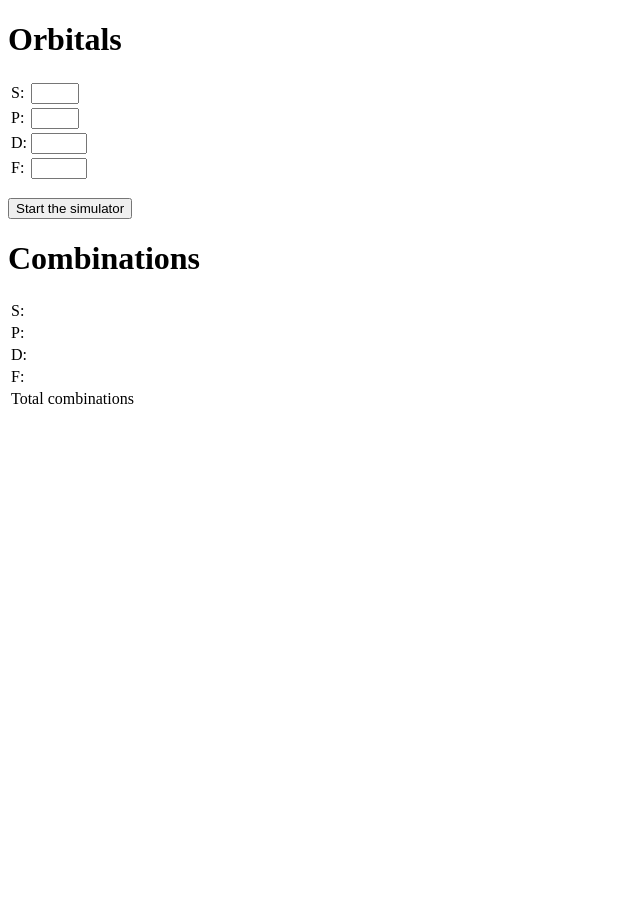
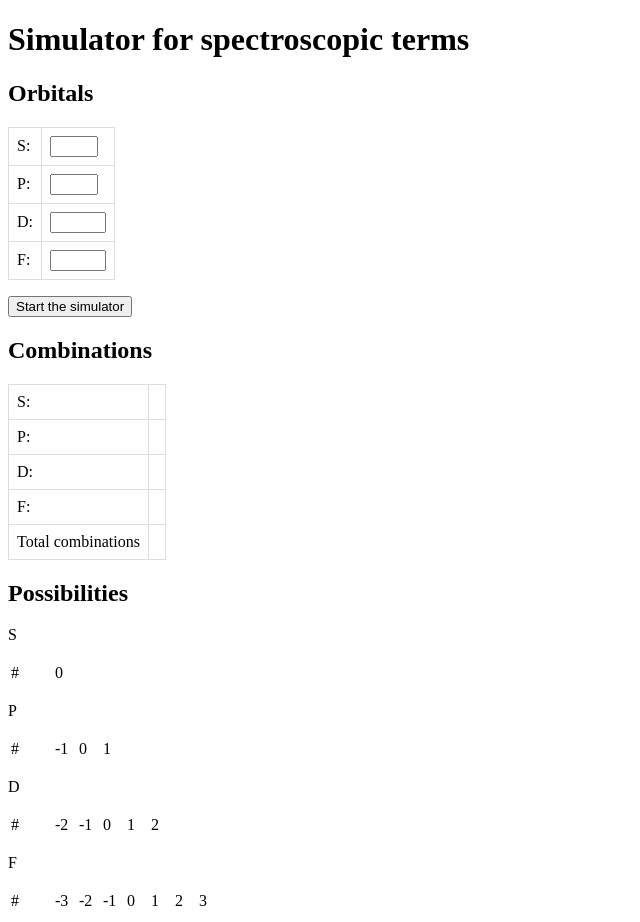
Before and after one commit to 201st-Luka/Sim4SpecTerms, a Flask app: template templates/index.html in a window 1280 px wide. Shown: the whole page, without its empty margins (0-640 px from the left). Before the commit the page ends 404 px from the top, so only its background shows below. Run offline with Flask 3, Linux system fonts and the light colour scheme; the template is opened without the code that fills it, so the values that code supplies are empty.

Commit message:
feat: web ui and simulator

```diff
--- a/app.py
+++ b/app.py
@@ -31,10 +31,20 @@ def index():
                     simulator.combinations(p, 6),
                     simulator.combinations(d, 10),
                     simulator.combinations(f, 14))
-    return render_template("index.html",
-                           s=s, p=p, d=d, f=f,
-                           combinations=combinations,
-                           total_combinations=combinations[0] * combinations[1] * combinations[2] * combinations[3])
+    possibilities = (simulator.possibilities(combinations[0], s, 2),
+                     simulator.possibilities(combinations[1], p, 6),
+                     simulator.possibilities(combinations[2], d, 10),
+                     simulator.possibilities(combinations[3], f, 14))
+
+    return render_template(
+        "index.html",
+        s=s, p=p, d=d, f=f,
+        combinations=combinations,
+        possibilities=(simulator.tf_poss(possibilities[0], 2),
+                       simulator.tf_poss(possibilities[1], 6),
+                       simulator.tf_poss(possibilities[2], 10),
+                       simulator.tf_poss(possibilities[3], 14))
+    )
 
 
 if __name__ == '__main__':
--- /dev/null
+++ b/static/styles.css
@@ -0,0 +1,39 @@
+.table {
+    border-collapse: collapse;
+}
+
+.table th {
+    border: 1px solid #ddd;
+    padding: 8px;
+}
+
+.table td {
+    border: 1px solid #ddd;
+    padding: 8px;
+}
+
+.table tr {
+    border-bottom: 1px solid #ddd;
+}
+
+.table tr:last-child {
+    border-bottom: none;
+}
+
+.possibility-table-container {
+    max-height: 310px;
+    overflow-y: auto;
+}
+
+.possibility-table {
+    composes: table;
+}
+
+.possibility-table td {
+    height: 20px;
+    width: 20px;
+}
+
+.possibility-table td:first-child {
+    width: 40px;
+}
--- a/templates/index.html
+++ b/templates/index.html
@@ -1,34 +1,39 @@
 <!DOCTYPE html>
 <html lang="en">
-<head>
-    <meta charset="UTF-8">
-    <title>Sim4SpecTerms</title>
-</head>
 <body>
-    <h1>Orbitals</h1>
+<h1>Simulator for spectroscopic terms</h1>
+<h2>Orbitals</h2>
 <form action = "/" method = "get">
-            <table>
+    <table class="table">
         <tr>
             <td>S:</td>
-                    <td><input type="number" name=s min=0 max=2 value={{ s }} /></td>
+            <td><label>
+                <input type="number" name=s min=0 max=2 value={{ s }} />
+            </label></td>
         </tr>
         <tr>
             <td>P:</td>
-                    <td><input type="number" name="p" min=0 max=6 value={{ p }} /></td>
+            <td><label>
+                <input type="number" name="p" min=0 max=6 value={{ p }} />
+            </label></td>
         </tr>
         <tr>
             <td>D:</td>
-                    <td><input type="number" name="d" min=0 max=10 value={{ d }} /></td>
+            <td><label>
+                <input type="number" name="d" min=0 max=10 value={{ d }} />
+            </label></td>
         </tr>
         <tr>
             <td>F:</td>
-                    <td><input type="number" name="f" min=0 max=14 value={{ f }} /></td>
+            <td><label>
+                <input type="number" name="f" min=0 max=14 value={{ f }} />
+            </label></td>
         </tr>
     </table>
     <p><input type="submit" value="Start the simulator" ></p>
 </form>
-    <h1>Combinations</h1>
-        <table>
+<h2>Combinations</h2>
+<table class="table">
     <tr>
         <td>S:</td>
         <td>{{ combinations[0] }}</td>
@@ -47,8 +52,94 @@
     </tr>
     <tr>
         <td>Total combinations</td>
-                <td>{{ total_combinations }}</td>
+        <td>{{ combinations[0] * combinations[1] * combinations[2] * combinations[3] }}</td>
     </tr>
 </table>
+<h2>Possibilities</h2>
+<p>S</p>
+<div class="possibility-table-container">
+    <table class="possibility-table">
+        <tr>
+            <td>#</td>
+            <td>0</td>
+        </tr>
+        {% for possibility_row in possibilities[0] %}
+            <tr>
+                <td>{{ loop.index }}</td>
+                {% for possibility in possibility_row %}
+                    <td>{{ possibility | safe }}</td>
+                {% endfor %}
+            </tr>
+        {% endfor %}
+    </table>
+</div>
+<p>P</p>
+<div class="possibility-table-container">
+    <table class="possibility-table">
+        <tr>
+            <td>#</td>
+            <td>-1</td>
+            <td>0</td>
+            <td>1</td>
+        </tr>
+        {% for possibility_row in possibilities[1] %}
+            <tr>
+                <td>{{ loop.index }}</td>
+                {% for possibility in possibility_row %}
+                    <td>{{ possibility | safe }}</td>
+                {% endfor %}
+            </tr>
+        {% endfor %}
+    </table>
+</div>
+<p>D</p>
+<div class="possibility-table-container">
+    <table class="possibility-table">
+        <tr>
+            <td>#</td>
+            <td>-2</td>
+            <td>-1</td>
+            <td>0</td>
+            <td>1</td>
+            <td>2</td>
+        </tr>
+        {% for possibility_row in possibilities[2] %}
+            <tr>
+                <td>{{ loop.index }}</td>
+                {% for possibility in possibility_row %}
+                    <td>{{ possibility | safe }}</td>
+                {% endfor %}
+            </tr>
+        {% endfor %}
+    </table>
+</div>
+<p>F</p>
+<div class="possibility-table-container">
+    <table class="possibility-table">
+        <tr>
+            <td>#</td>
+            <td>-3</td>
+            <td>-2</td>
+            <td>-1</td>
+            <td>0</td>
+            <td>1</td>
+            <td>2</td>
+            <td>3</td>
+        </tr>
+        {% for possibility_row in possibilities[3] %}
+            <tr>
+                <td>{{ loop.index }}</td>
+                {% for possibility in possibility_row %}
+                    <td>{{ possibility | safe }}</td>
+                {% endfor %}
+            </tr>
+        {% endfor %}
+    </table>
+</div>
 </body>
+<head>
+    <meta charset="UTF-8">
+    <title>Sim4SpecTerms</title>
+    <link rel="stylesheet" type="text/css" href="/static/styles.css">
+</head>
 </html>
--- /dev/null
+++ b/utils/possibilities.py
@@ -0,0 +1,2 @@
+def transform_possibilities(possibilities: tuple[int, ...]):
+    result = []
```
Also changed, not shown: setup.py (+5 -2 lines), utils/__init__.py (added), 5 other files. Lines whose indentation alone changed are shown as unchanged.
